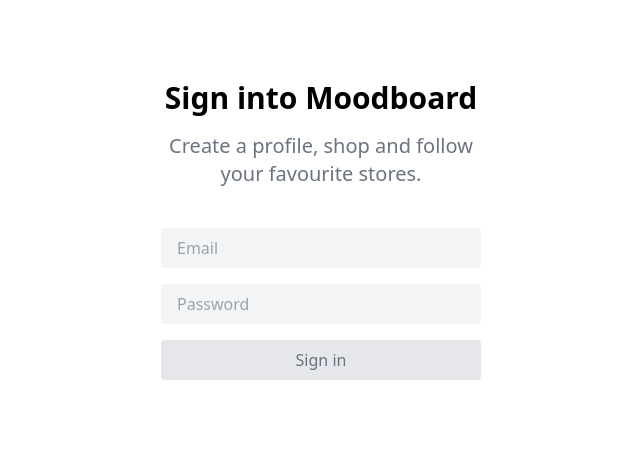
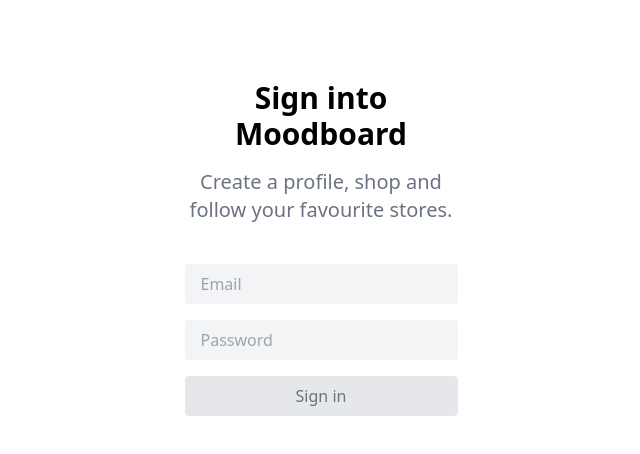
Before and after one commit to rayanabdirahman/moodboard-client, a Next.js app: page /account/signin in a window 1280 px wide. Shown: the top 454 px of the page, without its empty margins (319-959 px from the left). Built offline with nearby package versions, Linux system fonts and the light colour scheme.

Commit message:
add container configuration

```diff
--- a/src/components/atoms/Head/index.tsx
+++ b/src/components/atoms/Head/index.tsx
@@ -1,12 +1,12 @@
 import { default as NextHead } from "next/head";
 
 type Props = {
-  title: string;
+  title?: string;
 };
 
 const Head: React.FC<Props> = ({ title }) => (
   <NextHead>
-    <title>Moodboard | {title}</title>
+    <title>Moodboard | {title ? title : "Shop your local stores"}</title>
     <meta name="description" content="Generated by create next app" />
     <link rel="icon" href="/favicon.ico" />
   </NextHead>
--- a/src/components/layouts/PageContainer/index.tsx
+++ b/src/components/layouts/PageContainer/index.tsx
@@ -1,17 +1,19 @@
 import React from "react";
+import clsx from "clsx";
 import Head from "../../atoms/Head";
+import * as styles from "./styles";
 
 type Props = {
   isPageLoading?: boolean;
-  pageTitle: string;
+  pageTitle?: string;
   children: React.ReactNode;
 };
 
 const PageContainer: React.FC<Props> = ({ pageTitle, children }) => (
-  <div>
+  <>
     <Head title={pageTitle} />
-    <main>{children}</main>
-  </div>
+    <main className={clsx(styles.container)}>{children}</main>
+  </>
 );
 
 export default PageContainer;
--- /dev/null
+++ b/src/components/layouts/PageContainer/styles.ts
@@ -0,0 +1,3 @@
+import theme from "../../../styles/theme";
+
+export const container = `${theme.layout.container}`;
--- /dev/null
+++ b/src/containers/landing/index.tsx
@@ -0,0 +1,12 @@
+import React from "react";
+import PageContainer from "../../components/layouts/PageContainer";
+
+const LandingContainer: React.FC = () => {
+  return (
+    <PageContainer>
+      <h1 className="text-3xl font-bold underline">Hello world!</h1>
+    </PageContainer>
+  );
+};
+
+export default LandingContainer;
--- a/src/pages/index.tsx
+++ b/src/pages/index.tsx
@@ -1,22 +1,10 @@
 import type { NextPage } from "next";
 import Head from "next/head";
 import Image from "next/image";
-import styles from "../styles/Home.module.css";
+import LandingContainer from "../containers/landing";
 
-const Home: NextPage = () => {
-  return (
-    <div className={styles.container}>
-      <Head>
-        <title>Create Next App</title>
-        <meta name="description" content="Generated by create next app" />
-        <link rel="icon" href="/favicon.ico" />
-      </Head>
-
-      <main className={styles.main}>
-        <h1 className="text-3xl font-bold underline">Hello world!</h1>
-      </main>
-    </div>
-  );
+const Landing: NextPage = () => {
+  return <LandingContainer />;
 };
 
-export default Home;
+export default Landing;
--- /dev/null
+++ b/src/styles/theme/Layout.ts
@@ -0,0 +1,5 @@
+const Layout = {
+  container: "container mx-auto px-4",
+};
+
+export default Layout;
--- a/src/styles/theme/index.ts
+++ b/src/styles/theme/index.ts
@@ -1,9 +1,11 @@
 import Colors from "./Colors";
 import Font from "./Font";
+import Layout from "./Layout";
 
 const theme = {
   color: Colors,
   font: Font,
+  layout: Layout,
 };
 
 export default theme;
--- a/tailwind.config.js
+++ b/tailwind.config.js
@@ -8,6 +8,13 @@
   ],
   theme: {
     extend: {},
+    container: {
+      screens: {
+        lg: '1124px',
+        xl: '1124px',
+        "2xl": '1124px',
+      }
+    }
   },
   plugins: [],
 }
```
